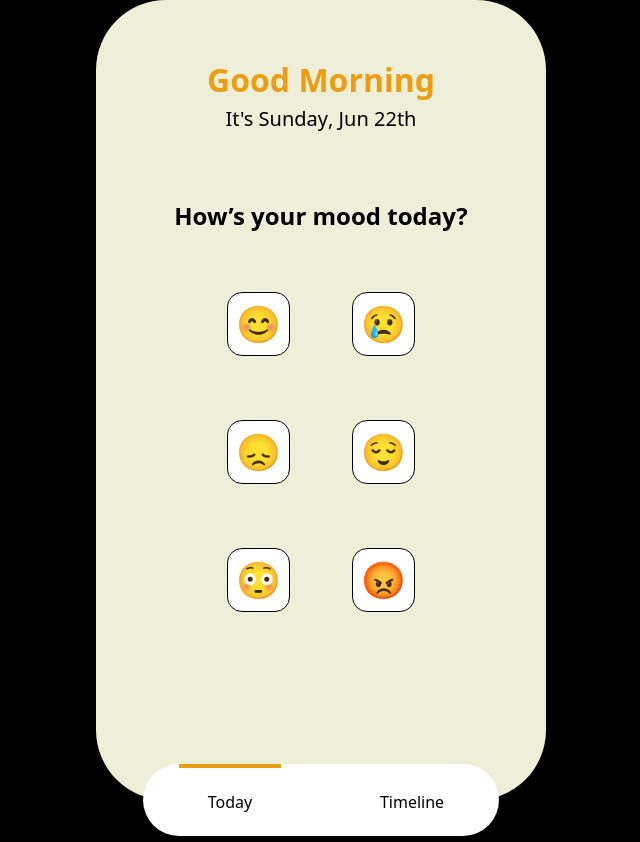
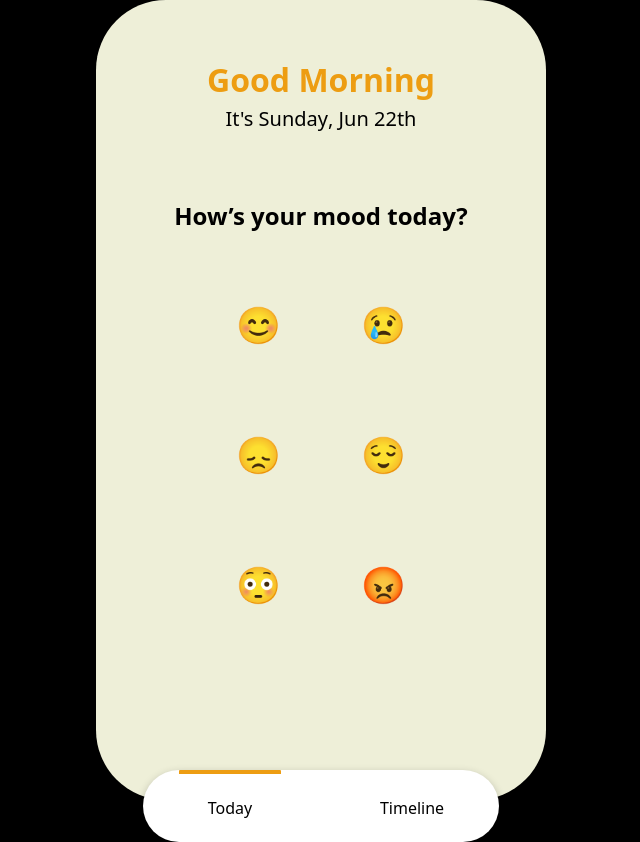
Before and after one commit to jiwoopark727/moodify, a Next.js app: page / in a window 1280 px wide. Shown: the whole page, without its empty margins (319-959 px from the left). Built offline with nearby package versions, Linux system fonts and the light colour scheme; no server answers.

Commit message:
feature: mood 선택 컴포넌트 ui 수정 및 디자인 추가

```diff
--- a/src/app/components/EmotionSelector.tsx
+++ b/src/app/components/EmotionSelector.tsx
@@ -27,10 +27,8 @@ export default function EmotionSelector() {
         <button
           key={item.mood}
           onClick={() => setEmotion(item.mood)}
-          className={`px-2 py-1 rounded-[15px] border mx-2 my-2 text-[36px] ${
-            emotion === item.mood
-              ? 'bg-[#565656] text-white'
-              : 'bg-white text-black'
+          className={`px-1.5 py-1 rounded-[30px] border-[2px] border-[#ed9d12] mx-2 my-2 text-[36px] cursor-pointer ${
+            emotion === item.mood ? 'border-[#ed9d12]' : 'border-transparent'
           }`}
         >
           {item.emoji}
--- a/src/app/components/Navigation.tsx
+++ b/src/app/components/Navigation.tsx
@@ -9,12 +9,15 @@ export default function Navigation() {
     // 전체를 감싸는 박스
     <div className='w-full justify-items-center mt-36'>
       {/* 네비바 박스 */}
-      <div className='rounded-[40px] w-[85%] bg-[#fff] h-[9vh] flex items-center justify-center'>
+      <div className='rounded-[40px] w-[85%] bg-[#fff] h-[9vh] flex items-center justify-center shadow-[0_3px_8px_rgba(0,0,0,0.24)]'>
         {/* 버튼 2개를 한 번에 감싸는 박스 */}
         <div className='grid grid-cols-2 gap-20 h-full w-[80%]'>
+          {/* 각 버튼을 1개 씩 감싸는 박스 */}
           <div
             className={`h-full w-full flex items-center justify-center border-t-4 ${
-              activeTab === 'today' ? 'border-[#ed9d12]' : 'border-transparent'
+              activeTab === 'today'
+                ? 'border-[#ed9d12] rounded-t-[1px]'
+                : 'border-transparent'
             }`}
           >
             <button
@@ -24,10 +27,11 @@ export default function Navigation() {
               Today
             </button>
           </div>
+          {/* 각 버튼을 1개 씩 감싸는 박스 */}
           <div
             className={`h-full w-full flex items-center justify-center border-t-4 ${
               activeTab === 'timeline'
-                ? 'border-[#ed9d12]'
+                ? 'border-[#ed9d12] rounded-t-[1px]'
                 : 'border-transparent'
             }`}
           >
```
